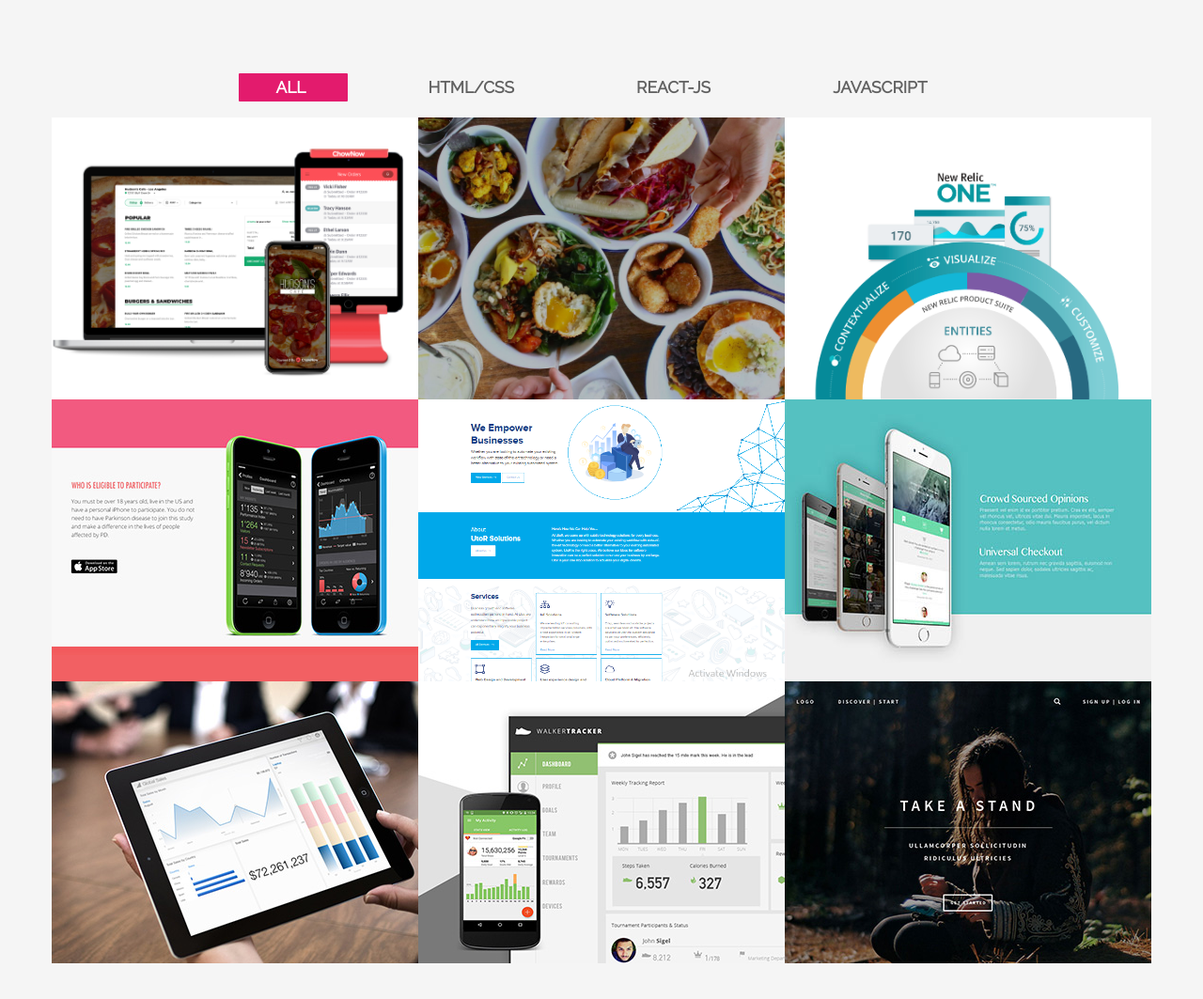
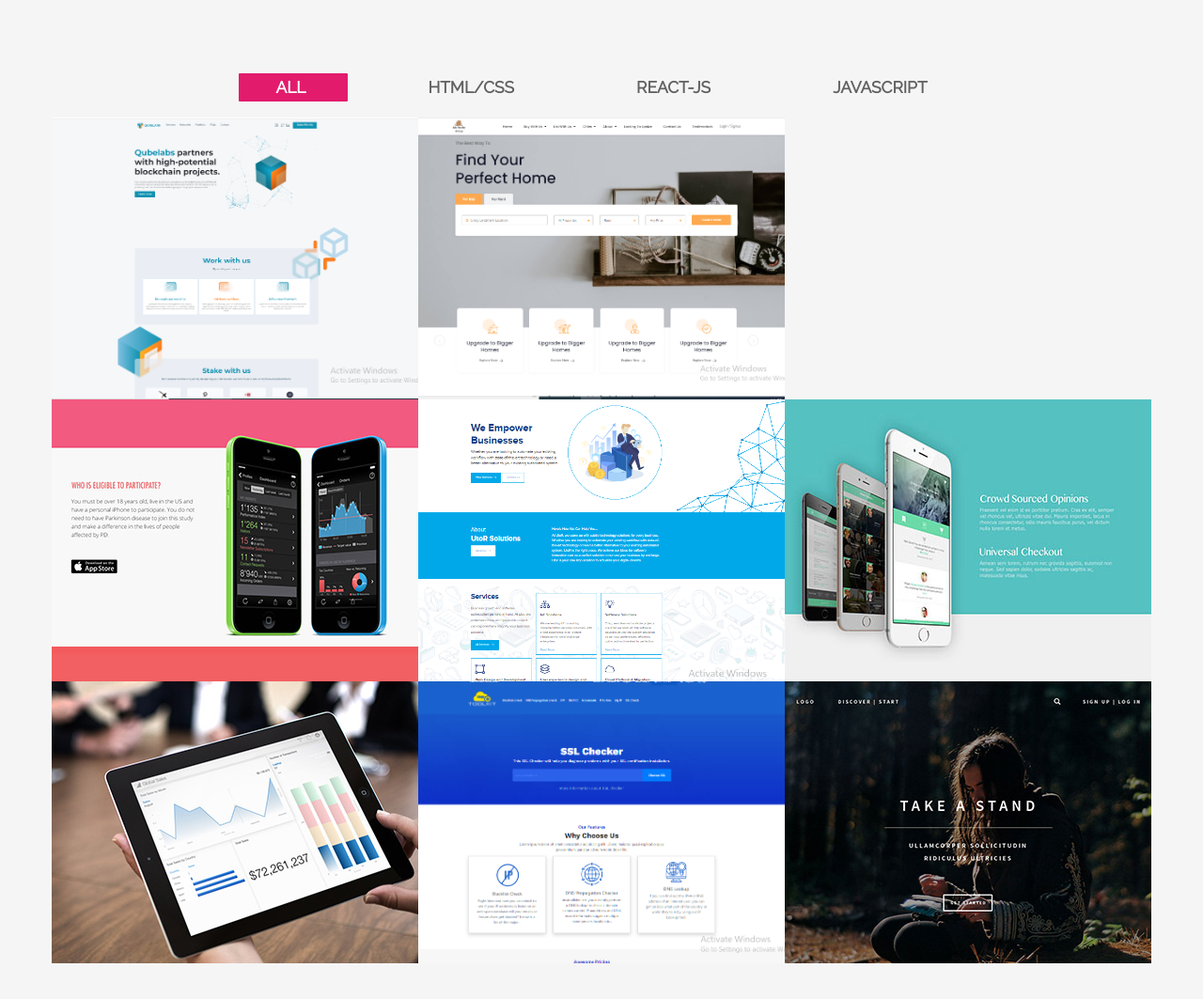
Before and after one commit to MuhRehman/progress-portfolio, a plain HTML site: page index.html in a window 1280 px wide. Shown: the part 2100-3163 px from the top of the page at 94% size. Drawn offline with nearby package versions, Linux system fonts and the light colour scheme; animation ran at ten frames a second.

Commit message:
images add

```diff
--- a/style/style.css
+++ b/style/style.css
@@ -737,13 +737,13 @@ section:nth-of-type(3) #gallery .mix .button:hover {
   color: #fff;
 }
 section:nth-of-type(3) #gallery .mix:nth-child(1) .card {
-  background: url("../img/thumb-1.jpg") center center/cover;
+  background: url("../img/slides/quellexcode.PNG") center center/cover;
 }
 section:nth-of-type(3) #gallery .mix:nth-child(2) .card {
-  background: url("../img/thumb-2.jpg") center center/cover;
+  background: url("../img/slides/realstate.PNG") center center/cover;
 }
 section:nth-of-type(3) #gallery .mix:nth-child(3) .card {
-  background: url("../img/thumb-3.jpg") center center/cover;
+  background: url("../img/slides/") center center/cover;
 }
 section:nth-of-type(3) #gallery .mix:nth-child(4) .card {
   background: url("../img/thumb-4.jpg") center center/cover;
@@ -758,7 +758,7 @@ section:nth-of-type(3) #gallery .mix:nth-child(7) .card {
   background: url("../img/thumb-7.jpg") center center/cover;
 }
 section:nth-of-type(3) #gallery .mix:nth-child(8) .card {
-  background: url("../img/thumb-8.jpg") center center/cover;
+  background: url("../img/slides/checker.PNG") center center/cover;
 }
 section:nth-of-type(3) #gallery .mix:nth-child(9) .card {
   background: url("../img/thumb-9.jpg") center center/cover;
```
Also changed, not shown: index.html (+4 -1 lines), img/slides/checker.PNG (added), img/slides/quellexcode.PNG (added), img/slides/realstate.PNG (added).
